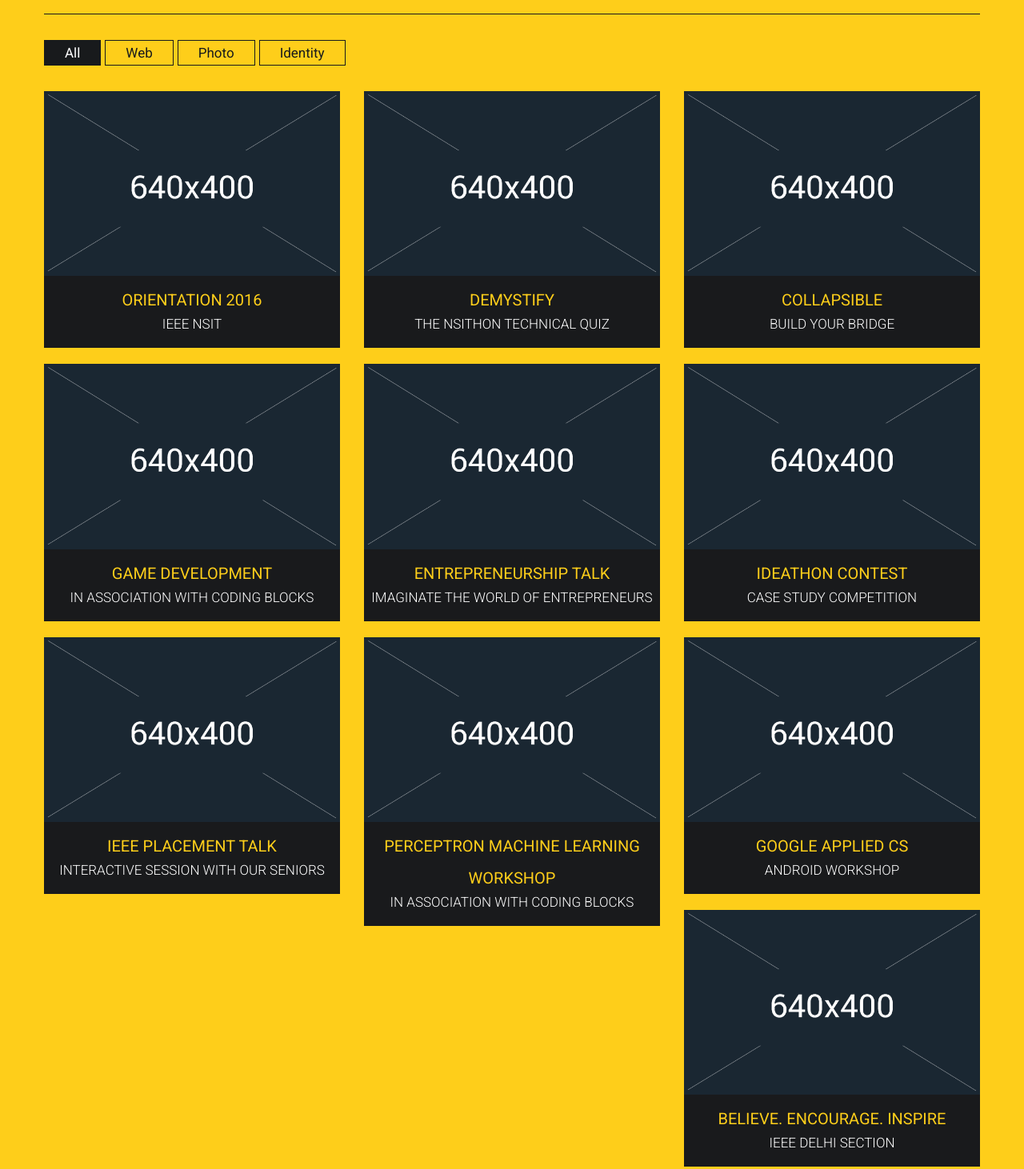
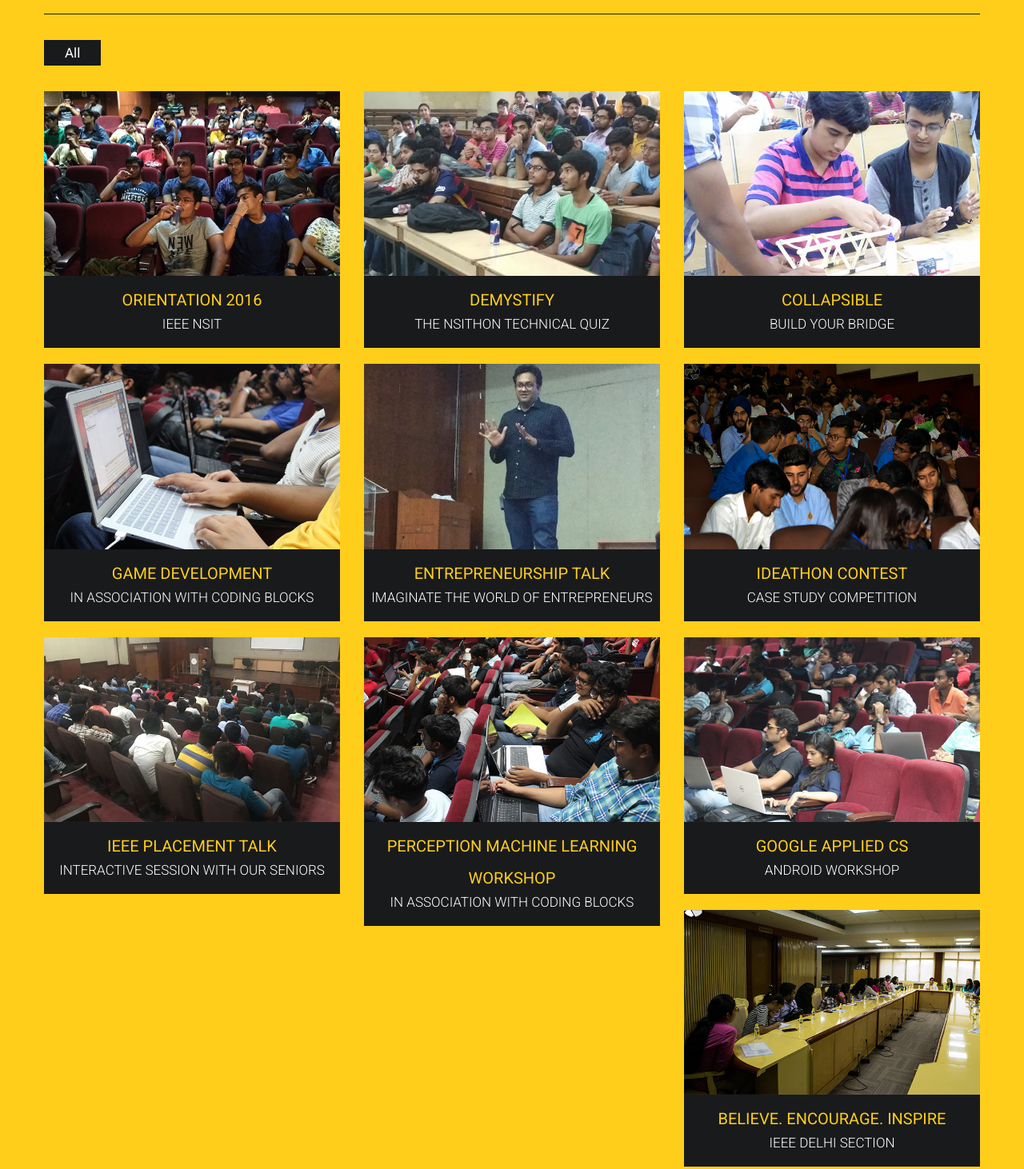
Before and after one commit to IEEE-NSIT/IEEE-NSIT.github.io, a plain HTML site: page index.html in a window 1280 px wide. Shown: the part 1756-3218 px from the top of the page at 80% size. Drawn offline with Linux system fonts and the light colour scheme; some packages are replaced by stand-ins of ours.

Commit message:
past events added and completed map removed

```diff
--- a/index.html
+++ b/index.html
@@ -175,21 +175,21 @@
                     <li class="filter" data-filter="all">
                         <a href="#noAction">All</a>
                     </li>
-                    <li class="filter" data-filter="web">
+                    <!--<li class="filter" data-filter="web">
                         <a href="#noAction">Web</a>
-                    </li>
-                    <li class="filter" data-filter="photo">
+                    </li>-->
+                    <!--<li class="filter" data-filter="photo">
                         <a href="#noAction">Photo</a>
-                    </li>
-                    <li class="filter" data-filter="identity">
+                    </li>-->
+                    <!--<li class="filter" data-filter="identity">
                         <a href="#noAction">Identity</a>
-                    </li>
+                    </li>-->
                 </ul>
                 <!-- Start details for portfolio project 1 -->
                 <div id="single-project">
                     <div id="slidingDiv" class="toggleDiv row-fluid single-project">
                         <div class="span6">
-                            <img src="images/Portfolio01.png" alt="project 1" />
+                            <img src="images\events\Orientation.jpg" alt="project 1" />
                         </div>
                         <div class="span6">
                             <div class="project-description">
@@ -217,7 +217,7 @@ Network.</p>
                     <!-- Start details for portfolio project 2 -->
                     <div id="slidingDiv1" class="toggleDiv row-fluid single-project">
                         <div class="span6">
-                            <img src="images/Portfolio02.png" alt="project 2">
+                            <img src="images\events\Demistify.jpg" alt="project 2">
                         </div>
                         <div class="span6">
                             <div class="project-description">
@@ -243,7 +243,7 @@ technology to current affairs to picture puzzles and TV shows.</p>
                     <!-- Start details for portfolio project 3 -->
                     <div id="slidingDiv2" class="toggleDiv row-fluid single-project">
                         <div class="span6">
-                            <img src="images/Portfolio03.png" alt="project 3">
+                            <img src="images\events\Collapsible.jpg" alt="project 3">
                         </div>
                         <div class="span6">
                             <div class="project-description">
@@ -270,7 +270,7 @@ glue with the time and dimension constraints.</p>
                     <!-- Start details for portfolio project 4 -->
                     <div id="slidingDiv3" class="toggleDiv row-fluid single-project">
                         <div class="span6">
-                            <img src="images/Portfolio04.png" alt="project 4">
+                            <img src="images\events\GameD.jpg" alt="project 4">
                         </div>
                         <div class="span6">
                             <div class="project-description">
@@ -296,7 +296,7 @@ development and the tools used to do the same along with creating two of your ow
                     <!-- Start details for portfolio project 5 -->
                     <div id="slidingDiv4" class="toggleDiv row-fluid single-project">
                         <div class="span6">
-                            <img src="images/Portfolio05.png" alt="project 5">
+                            <img src="images\events\entre talk.jpg" alt="project 5">
                         </div>
                         <div class="span6">
                             <div class="project-description">
@@ -321,7 +321,7 @@ development and the tools used to do the same along with creating two of your ow
                     <!-- Start details for portfolio project 6 -->
                     <div id="slidingDiv5" class="toggleDiv row-fluid single-project">
                         <div class="span6">
-                            <img src="images/Portfolio06.png" alt="project 6">
+                            <img src="images\events\Ideathon.jpg" alt="project 6">
                         </div>
                         <div class="span6">
                             <div class="project-description">
@@ -349,7 +349,7 @@ rounds of logical reasoning, guess estimates and case studies.</p>
                     <!-- Start details for portfolio project 7 -->
                     <div id="slidingDiv6" class="toggleDiv row-fluid single-project">
                         <div class="span6">
-                            <img src="images/Portfolio07.png" alt="project 7">
+                            <img src="images\events\Placement Talk.jpg" alt="project 7">
                         </div>
                         <div class="span6">
                             <div class="project-description">
@@ -375,7 +375,7 @@ their dream jobs from journey to destiny.</p>
                     <!-- Start details for portfolio project 8 -->
                     <div id="slidingDiv7" class="toggleDiv row-fluid single-project">
                         <div class="span6">
-                            <img src="images/Portfolio08.png" alt="project 8">
+                            <img src="images\events\ML workshop.jpg" alt="project 8">
                         </div>
                         <div class="span6">
                             <div class="project-description">
@@ -402,7 +402,7 @@ Learning, K Nearest Neighbours, KMeans Clustering and Project.</p>
                     <!-- Start details for portfolio project 9 -->
                     <div id="slidingDiv8" class="toggleDiv row-fluid single-project">
                         <div class="span6">
-                            <img src="images/Portfolio09.png" alt="project 9">
+                            <img src="images\events\google CS.jpg" alt="project 9">
                         </div>
                         <div class="span6">
                             <div class="project-description">
@@ -428,7 +428,7 @@ by a 2016 scholar herself. Using queues and trees for making some cool games.</p
                     <!-- End details for portfolio project 9 -->
                     <div id="slidingDiv9" class="toggleDiv row-fluid single-project">
                         <div class="span6">
-                            <img src="images/Portfolio09.png" alt="project 10">
+                            <img src="images\events\DSC.jpg" alt="project 10">
                         </div>
                         <div class="span6">
                             <div class="project-description">
@@ -461,7 +461,7 @@ was also held on the topic, “ Are the glass ceilings still existent in the mod
 
                     <div id="slidingDiv10" class="toggleDiv row-fluid single-project">
                         <div class="span6">
-                            <img src="images/Portfolio09.png" alt="project 11">
+                            <img src="images\events\Mentorship.jpg" alt="project 11">
                         </div>
                         <div class="span6">
                             <div class="project-description">
@@ -490,7 +490,7 @@ Controlling System, Water Level Indicator and Filling Time Estimator etc.</p>
 
                     <div id="slidingDiv11" class="toggleDiv row-fluid single-project">
                         <div class="span6">
-                            <img src="images/Portfolio09.png" alt="project 12">
+                            <img src="images\events\Techweek.jpg" alt="project 12">
                         </div>
                         <div class="span6">
                             <div class="project-description">
@@ -517,7 +517,7 @@ Controlling System, Water Level Indicator and Filling Time Estimator etc.</p>
                     <ul id="portfolio-grid" class="thumbnails row">
                         <li class="span4 mix web">
                             <div class="thumbnail">
-                                <img src="images/Portfolio01.png" alt="project 1">
+                                <img src="images\events\Orientation.jpg" alt="project 1">
                                 <a href="#single-project" class="more show_hide" rel="#slidingDiv">
                                     <i class="icon-plus"></i>
                                 </a>
@@ -528,7 +528,7 @@ Controlling System, Water Level Indicator and Filling Time Estimator etc.</p>
                         </li>
                         <li class="span4 mix photo">
                             <div class="thumbnail">
-                                <img src="images/Portfolio02.png" alt="project 2">
+                                <img src="images\events\Demistify.jpg" alt="project 2">
                                 <a href="#single-project" class="show_hide more" rel="#slidingDiv1">
                                     <i class="icon-plus"></i>
                                 </a>
@@ -539,7 +539,7 @@ Controlling System, Water Level Indicator and Filling Time Estimator etc.</p>
                         </li>
                         <li class="span4 mix identity">
                             <div class="thumbnail">
-                                <img src="images/Portfolio03.png" alt="project 3">
+                                <img src="images\events\Collapsible.jpg" alt="project 3">
                                 <a href="#single-project" class="more show_hide" rel="#slidingDiv2">
                                     <i class="icon-plus"></i>
                                 </a>
@@ -550,7 +550,7 @@ Controlling System, Water Level Indicator and Filling Time Estimator etc.</p>
                         </li>
                         <li class="span4 mix web">
                             <div class="thumbnail">
-                                <img src="images/Portfolio04.png" alt="project 4">
+                                <img src="images\events\GameD.jpg" alt="project 4">
                                 <a href="#single-project" class="show_hide more" rel="#slidingDiv3">
                                     <i class="icon-plus"></i>
                                 </a>
@@ -561,7 +561,7 @@ Controlling System, Water Level Indicator and Filling Time Estimator etc.</p>
                         </li>
                         <li class="span4 mix photo">
                             <div class="thumbnail">
-                                <img src="images/Portfolio05.png" alt="project 5">
+                                <img src="images\events\entre talk.jpg" alt="project 5">
                                 <a href="#single-project" class="show_hide more" rel="#slidingDiv4">
                                     <i class="icon-plus"></i>
                                 </a>
@@ -572,7 +572,7 @@ Controlling System, Water Level Indicator and Filling Time Estimator etc.</p>
                         </li>
                         <li class="span4 mix identity">
                             <div class="thumbnail">
-                                <img src="images/Portfolio06.png" alt="project 6">
+                                <img src="images\events\Ideathon.jpg" alt="project 6">
                                 <a href="#single-project" class="show_hide more" rel="#slidingDiv5">
                                     <i class="icon-plus"></i>
                                 </a>
@@ -583,7 +583,7 @@ Controlling System, Water Level Indicator and Filling Time Estimator etc.</p>
                         </li>
                         <li class="span4 mix web">
                             <div class="thumbnail">
-                                <img src="images/Portfolio07.png" alt="project 7" />
+                                <img src="images\events\Placement Talk.jpg" alt="project 7" />
                                 <a href="#single-project" class="show_hide more" rel="#slidingDiv6">
                                     <i class="icon-plus"></i>
                                 </a>
@@ -594,18 +594,18 @@ Controlling System, Water Level Indicator and Filling Time Estimator etc.</p>
                         </li>
                         <li class="span4 mix photo">
                             <div class="thumbnail">
-                                <img src="images/Portfolio08.png" alt="project 8">
+                                <img src="images\events\ML workshop.jpg" alt="project 8">
                                 <a href="#single-project" class="show_hide more" rel="#slidingDiv7">
                                     <i class="icon-plus"></i>
                                 </a>
-                                <h3>PERCEPTRON MACHINE LEARNING WORKSHOP</h3>
+                                <h3>PERCEPTION MACHINE LEARNING WORKSHOP</h3>
                                 <p>IN ASSOCIATION WITH CODING BLOCKS</p>
                                 <div class="mask"></div>
                             </div>
                         </li>
                         <li class="span4 mix identity">
                             <div class="thumbnail">
-                                <img src="images/Portfolio09.png" alt="project 9">
+                                <img src="images\events\google CS.jpg" alt="project 9">
                                 <a href="#single-project" class="show_hide more" rel="#slidingDiv8">
                                     <i class="icon-plus"></i>
                                 </a>
@@ -616,7 +616,7 @@ Controlling System, Water Level Indicator and Filling Time Estimator etc.</p>
                         </li>
                         <li class="span4 mix identity">
                             <div class="thumbnail">
-                                <img src="images/Portfolio09.png" alt="project 10">
+                                <img src="images\events\DSC.jpg" alt="project 10">
                                 <a href="#single-project" class="show_hide more" rel="#slidingDiv9">
                                     <i class="icon-plus"></i>
                                 </a>
@@ -627,7 +627,7 @@ Controlling System, Water Level Indicator and Filling Time Estimator etc.</p>
                         </li>
                         <li class="span4 mix identity">
                             <div class="thumbnail">
-                                <img src="images/Portfolio09.png" alt="project 11">
+                                <img src="images\events\Mentorship.jpg" alt="project 11">
                                 <a href="#single-project" class="show_hide more" rel="#slidingDiv10">
                                     <i class="icon-plus"></i>
                                 </a>
@@ -638,7 +638,7 @@ Controlling System, Water Level Indicator and Filling Time Estimator etc.</p>
                         </li>
                         <li class="span4 mix identity">
                             <div class="thumbnail">
-                                <img src="images/Portfolio09.png" alt="project 12">
+                                <img src="images\events\Techweek.jpg" alt="project 12">
                                 <a href="#single-project" class="show_hide more" rel="#slidingDiv11">
                                     <i class="icon-plus"></i>
                                 </a>
@@ -845,7 +845,7 @@ Controlling System, Water Level Indicator and Filling Time Estimator etc.</p>
                                 <img src="images/clients/ClientLogo02.png" alt="client logo 2">
                             </a>
                         </li>
-                        <li>
+                        <li>H
                             <a href="">
                                 <img src="images/clients/ClientLogo03.png" alt="client logo 3">
                             </a>
@@ -1004,7 +1004,7 @@ To train a large number of students in the RF area and set up low-cost RF labora
         </div>
         <!-- Price section end -->
         <!-- Newsletter section start -->
-        <div class="section primary-section">
+        <div id="contact" class="section primary-section">
             <div class="container newsletter">
                 <div class="sub-section">
                     <div class="title clearfix">
@@ -1065,22 +1065,22 @@ To train a large number of students in the RF area and set up low-cost RF labora
         </div>
         <!-- Newsletter section end -->
         <!-- Contact section start -->
-        <div id="contact" class="contact">
+        <div  class="">
             <div class="section secondary-section">
-                <div class="container">
+                <!--<div class="container">
                     <div class="title">
                         <h1>Find Us</h1>
                         <p>Duis mollis placerat quam, eget laoreet tellus tempor eu. Quisque dapibus in purus in dignissim.</p>
                     </div>
-                </div>
-                <div class="map-wrapper google-map">
+                </div>-->
+                <!--<div class="map-wrapper google-map">
                     <div class="map-canvas" id="map-canvas"></div>
                     <div class="container-fluid">
                         <div class="row-fluid">
                           <iframe src="https://www.google.com/maps/embed?pb=!1m18!1m12!1m3!1d3502.72397780694!2d77.03399841495434!3d28.608056291939437!2m3!1f0!2f0!3f0!3m2!1i1024!2i768!4f13.1!3m3!1m2!1s0x390d053516783c9b%3A0x7e540ab22a28446!2sNetaji+Subhas+Institute+Of+Technology!5e0!3m2!1sen!2sin!4v1516966122211" width="100%" height="100%" frameborder="0" style="border:10px" allowfullscreen></iframe>
                         </div>
                     </div>
-                </div>
+                </div>-->
                 <div class="container">
                     <div class="span9 center contact-info">
                       <!--  <p>Azad Hind Fauz Marg, Sector 3, Dwarka, New Delhi, Delhi 110078</p>
@@ -1148,6 +1148,7 @@ To train a large number of students in the RF area and set up low-cost RF labora
             <a href="#">
                 <i class="icon-up-open"></i>
             </a>
+
         </div>
         <!-- ScrollUp button end -->
         <!-- Include javascript -->
```
Also changed, not shown: team.html (+67 -62 lines), images/events/Collapsible.jpg (added), images/events/DSC.jpg (added), images/events/Demistify.jpg (added), images/events/GameD.jpg (added), images/events/Ideathon.jpg (added), images/events/ML workshop.jpg (added), images/events/Mentorship.jpg (added), images/events/Orientation.jpg (added), images/events/Placement Talk.jpg (added), images/events/Techweek.jpg (added), images/events/entre talk.jpg (added), images/events/google CS.jpg (added), images/nishant.jpeg (added).
